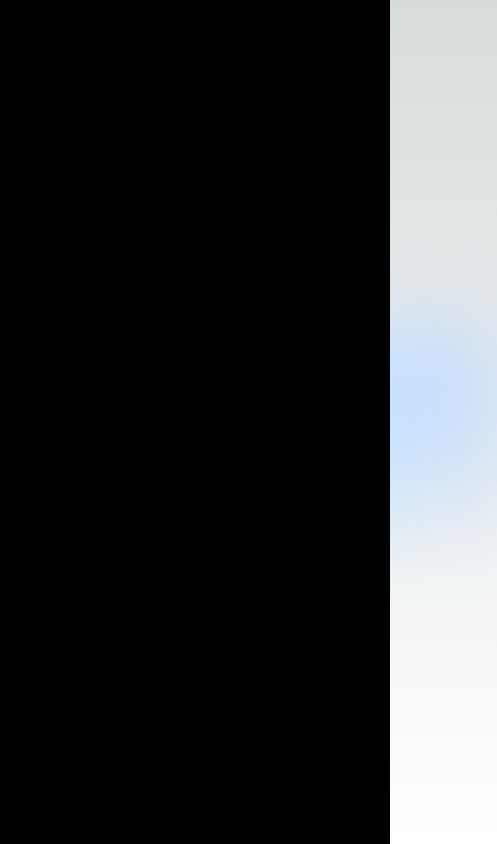
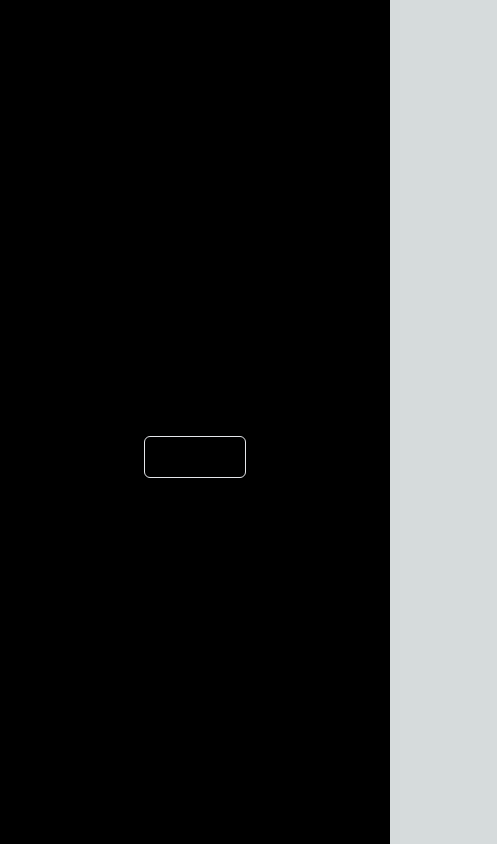
Before and after one commit to SAF2k/auth-next-app, a Next.js app: page /profile in a window 390 px wide. Shown: the whole page, 497 px wide, since content can reach past the window. Built offline with nearby package versions, Linux system fonts and the light colour scheme.

Commit message:
added profile

```diff
--- a/src/app/(auth)/login/page.tsx
+++ b/src/app/(auth)/login/page.tsx
@@ -22,12 +22,11 @@ export default function LoginPage() {
     try {
       setLoading(true);
       const response = await axios.post("/api/users/login", user);
-      console.log(response.data);
       toast.success(response.data.message);
       router.push("/profile");
     } catch (error: any) {
       toast.error(error.message);
-
+      console.log("hello");
     } finally {
       setLoading(false);
     }
--- /dev/null
+++ b/src/app/api/users/logout/route.ts
@@ -0,0 +1,13 @@
+import { NextResponse } from "next/server";
+
+export async function GET() {
+    try {
+        const response = NextResponse.json(
+            { message: "User logged out successfully", success: true },
+        )
+        response.cookies.set("token", "", { httpOnly: true, expires: new Date(0) });
+        return response;
+    } catch (error: any) {
+        return NextResponse.json({ error: error.message }, { status: 500 });
+    }
+}
--- a/src/app/profile/page.tsx
+++ b/src/app/profile/page.tsx
@@ -1,14 +1,29 @@
+'use client'
+
+import axios from "axios";
+import { useRouter } from "next/navigation";
+import { toast } from "react-hot-toast";
+
 export default function ProfilePage() {
+
+  const router = useRouter();
+
+  const onLogout = async () => {
+    try {
+      const response = await axios.get("/api/users/logout");
+      toast.success(response.data.message);
+      router.push("/login");
+    } catch (error: any) {
+      toast.error(error.message);
+    }
+  }
 
     return (
       <div className="flex flex-col items-center justify-center min-h-screen py-2">
         <h1>Profile</h1>
-        <div className="relative flex place-items-center before:absolute before:h-[300px] before:w-[480px] before:-translate-x-1/2 before:rounded-full before:bg-gradient-radial before:from-white before:to-transparent before:blur-2xl before:content-[''] after:absolute after:-z-20 after:h-[180px] after:w-[240px] after:translate-x-1/3 after:bg-gradient-conic after:from-sky-200 after:via-blue-200 after:blur-2xl after:content-[''] before:dark:bg-gradient-to-br before:dark:from-transparent before:dark:to-blue-700 before:dark:opacity-10 after:dark:from-sky-900 after:dark:via-[#0141ff] after:dark:opacity-40 before:lg:h-[360px] z-[-1]">
-          hello
-        </div>
-        <div className="relative flex place-items-center before:absolute before:h-[300px] before:w-[480px] before:-translate-x-2/3 before:rounded-full before:bg-gradient-radial before:from-white before:to-transparent before:blur-2xl before:content-[''] after:absolute after:-z-20 after:h-[180px] after:w-[240px] after:translate-x-1/3 after:bg-gradient-conic after:from-sky-200 after:via-blue-200 after:blur-2xl after:content-[''] before:dark:bg-gradient-to-br before:dark:from-transparent before:dark:to-blue-700 before:dark:opacity-10 after:dark:from-sky-900 after:dark:via-[#0141ff] after:dark:opacity-40 before:lg:h-[360px] z-[-1]">
-         dsadsda
-        </div>
+        <hr />
+        <p>Profile Page</p>
+        <button onClick={onLogout} className="border rounded-md px-4 py-2 mt-5 hover:bg-red-600 hover:text-black">LOGOUT</button>
       </div>
     );
 }
```
